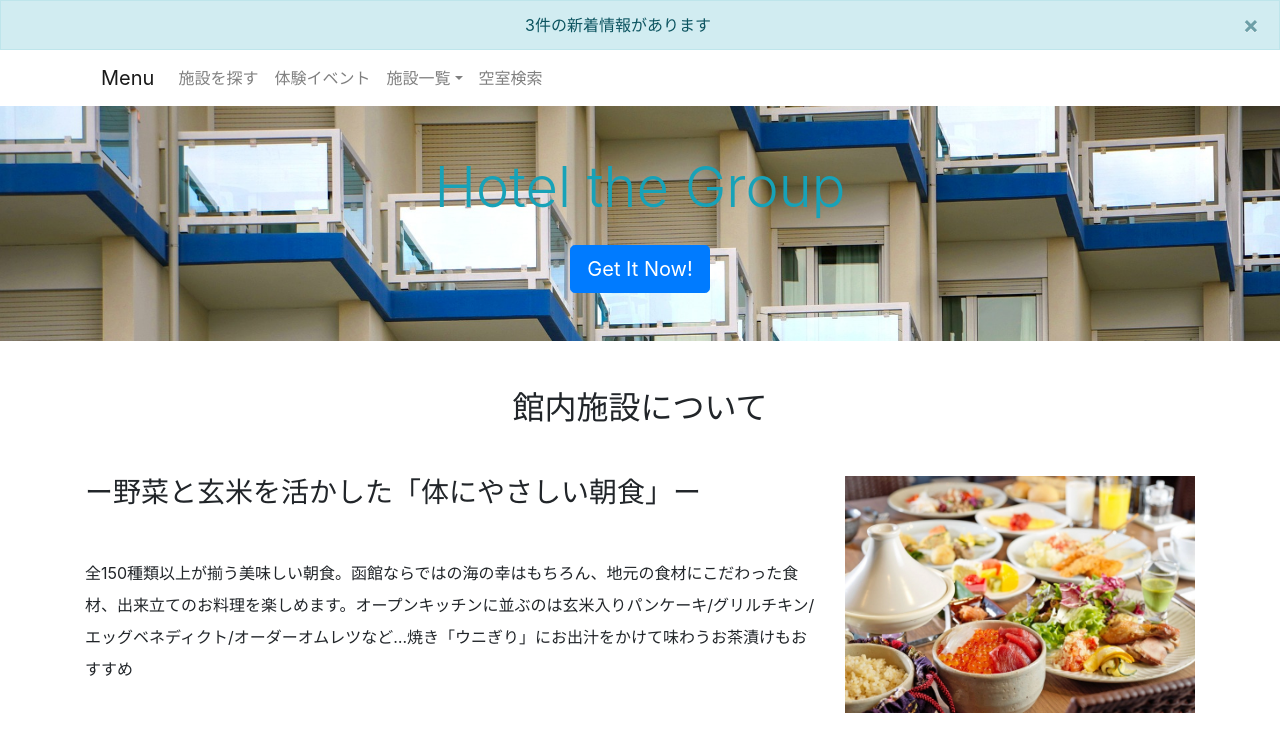
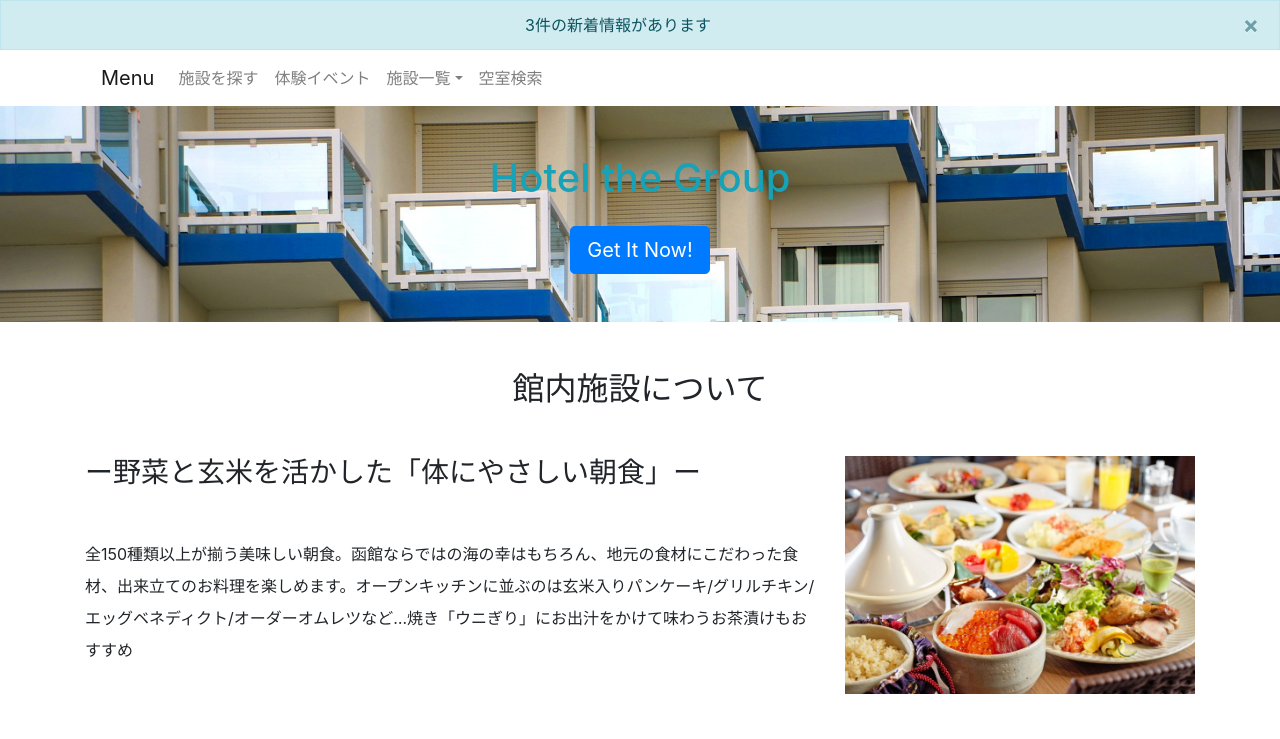
Before and after one commit to mishuuu-3000/sample, a plain HTML site: page index.html in a window 1280 px wide. Shown: the top 739 px of the page. Drawn offline with nearby package versions, Linux system fonts and the light colour scheme.

Commit message:
Update index.html

```diff
--- a/index.html
+++ b/index.html
@@ -53,7 +53,7 @@
 
               <div class="cover text-white text-center py-5">
               <div>
-                <h1 class="display-4 mb-4 text-info">Hotel the Group</h1>
+                <h1 class="mb-4 text-info">Hotel the Group</h1>
                 <a href="" class="btn btn-primary btn-lg">Get It Now!</a>
               </div>
             </div>
```
